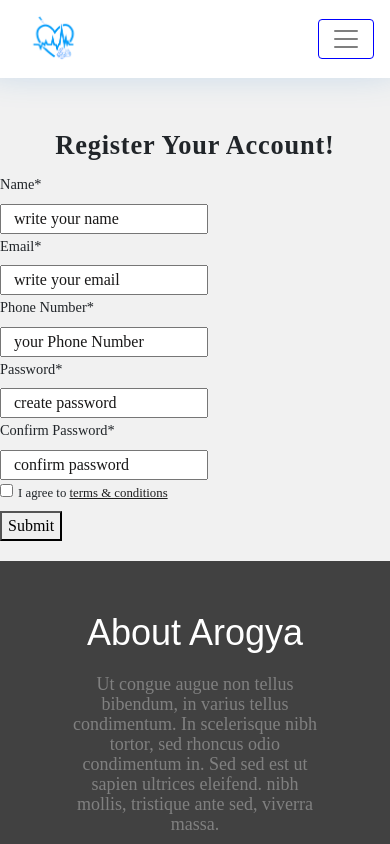
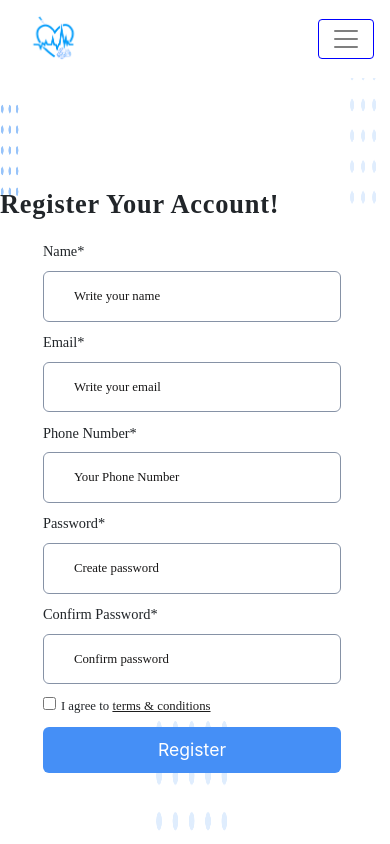
Before and after one commit to biley02/Medical-Record-Project, a React (Create React App) app in the folder medical-record/: page /user/signup in a window 390 px wide. Shown: the top 844 px of the page. Built offline with nearby package versions, Linux system fonts and the light colour scheme.

Commit message:
Login and signup page fixed.

```diff
--- a/medical-record/src/components/Footer.js
+++ b/medical-record/src/components/Footer.js
@@ -1,5 +1,4 @@
 import React from "react"
-
 import "../styles/footer.css"
 import footerLogo from "../img/medical1.png"
 
--- a/medical-record/src/components/UserSignIn.js
+++ b/medical-record/src/components/UserSignIn.js
@@ -25,9 +25,10 @@ const UserSignIn = () => {
       <div id="signupLeftImage">
         <img id="design" src={signUpLogo} alt="signupImage" />
       </div>
-      <div className={type === "login" ? "fadeIn" : "fadeOut"} id="logInform">
-        <h2 id="heading1">Login Now</h2>
-        <div id="details1">
+      <div className={type === "login" ? "fadeIn" : "fadeOut"} id="loginForm">
+        <h2 id="heading2">Login Now</h2>
+        <div id="Form1">
+          <div id="details1">
           <form onSubmit={loginSubmit}>
             <label className="label2">Your email*</label>
             <input
@@ -57,6 +58,8 @@ const UserSignIn = () => {
             </button>
           </form>
         </div>
+
+        </div>
       </div>
     </div>
   );
--- a/medical-record/src/components/UserSignUp.js
+++ b/medical-record/src/components/UserSignUp.js
@@ -38,15 +38,18 @@ const UserSignUp = () => {
       </div>
       <div className={type === "signup" ? "fadeIn" : "fadeOut"} id="signUpForm">
         <h2 id="heading">Register Your Account!</h2>
-        <div>
+        <div id="Form">
+          <div id="details">
             <form onSubmit={signupSubmit}>
               <label className="label1" htmlFor="name">
                 Name*
               </label>
               <br />
               <input
+                className="inputDetails"
+                id="SignUpName"
                 type="text"
-              placeholder="write your name "
+                placeholder="Write your name "
                 name="name"
                 value={userSignUpDetails.name}
                 onChange={handleChange}
@@ -58,8 +61,10 @@ const UserSignUp = () => {
               </label>
               <br />
               <input
+                className="inputDetails"
+                id="SignUpEmail"
                 type="text"
-              placeholder="write your email "
+                placeholder="Write your email "
                 name="email"
                 value={userSignUpDetails.email}
                 onChange={handleChange}
@@ -71,8 +76,10 @@ const UserSignUp = () => {
               </label>
               <br />
               <input
+                className="inputDetails"
+                id="SignUpPhone"
                 type="tel"
-              placeholder="your Phone Number "
+                placeholder="Your Phone Number "
                 name="phoneNumber"
                 value={userSignUpDetails.phoneNumber}
                 onChange={handleChange}
@@ -84,8 +91,10 @@ const UserSignUp = () => {
               </label>
               <br />
               <input
+                className="inputDetails"
+                id="SignUpPass"
                 type="password"
-              placeholder="create password "
+                placeholder="Create password "
                 name="password"
                 value={userSignUpDetails.password}
                 onChange={handleChange}
@@ -100,8 +109,10 @@ const UserSignUp = () => {
               </label>
               <br />
               <input
+                className="inputDetails"
+                id="SignUppass"
                 type="password"
-              placeholder="confirm password"
+                placeholder="Confirm password"
                 name="confirmPassword"
                 value={userSignUpDetails.confirmPassword}
                 onChange={handleChange}
@@ -120,11 +131,18 @@ const UserSignUp = () => {
                   </a>
                 </label>
               </div>
-            <button type="submit" className="register" onSubmit={signupSubmit}>
-              Submit
+              <button
+                type="submit"
+                id="submitbtn"
+                className="register"
+                onSubmit={signupSubmit}
+              >
+                Register
               </button>
             </form>
           </div>
+        </div>
+
       </div>
     </div>
   );
--- a/medical-record/src/styles/footer.css
+++ b/medical-record/src/styles/footer.css
@@ -1,3 +1,4 @@
+
 .footer {
     background-color: #414141;
     width: 100%;
@@ -6,10 +7,9 @@
     font-weight: bold;
     font-size: 16px;
     padding: 50px;
-    margin-top: 5px;
+    /* margin-top: 1px; */
 
 }
-
 .footer .footer-left,
 .footer .footer-center,
 .footer .footer-right {
--- a/medical-record/src/styles/login.css
+++ b/medical-record/src/styles/login.css
@@ -1,21 +1,30 @@
+body {
+    margin: 0;
+    padding: 0;
+    /*box-sizing:border-box;*/
+    overflow-y: hidden;
+    overflow-x: hidden;
+}
 
-#logInform{
-	position:absolute;
-	top:25vh;
+#loginForm{
+	top:20vh;
+	position:relative;
 	width:50vw;
 	height:100vh;
 	align-items: center;
 	text-align: left;
+	margin-left: 50vw;
 }
+
 #details1{
-    align-items: center;
+    /* align-items: center; */
     margin: 0 20%;
 }
-#heading1{
-
+#heading2{
+	top:25vh;
 	font-family:Product Sans;
 	font-weight: bold;
-	font-size:250%;
+	font-size:250% !important;
 	line-height:50.95px;
 	letter-spacing: 0.03em;
 	margin-bottom: 3vh;
@@ -70,7 +79,7 @@
 
  } */
  @media screen and (max-width: 1250px){
-	 #heading1{
+	 #heading2{
 		margin-left: 15w;
 	 }
 
@@ -83,21 +92,27 @@
 	#submitbtn1{
 		width: 95%;
 	}
-	#heading{
+	#heading2{
 		left: unset;
 		text-align: center;
 		margin-left: 0;
 	}
-	#heading1{
+	#heading2{
 		margin-left: inherit;
 		text-align: center;
 		margin-left: 0;
 	}
+	#loginForm{
+		margin-left:0vw;
+	}
 }
 @media screen and (max-width: 750px){
-	#heading1 {
+	#heading2 {
 		font-size: 200%;
 
+	}
+	#loginForm{
+		margin-left:0vw;
 	}
 }
 @media screen and (max-width: 710px){
@@ -126,7 +141,7 @@
 	#signupLeftImage{
         display: none;
     }
-	#logInform{
+	#loginForm{
 		width: 100vw;
 		top: 12vh;
         align-items: center;
@@ -148,13 +163,13 @@
 	 #signUpopt{
 		 margin-top: 5vh;
 	 }
-	#heading1{
+	#heading2{
         font-size: 200%;
     }
 
 }
 @media screen and (max-width: 340px) {
-    .label1{
+    .label2{
         font-size: 87%;
     }
 	.signuplink-section{
--- a/medical-record/src/styles/signUp.css
+++ b/medical-record/src/styles/signUp.css
@@ -1,9 +1,10 @@
-/* body {
+body {
     margin: 0;
     padding: 0;
-    overflow-y: scroll;
+    /*box-sizing:border-box;*/
+    overflow-y: hidden;
     overflow-x: hidden;
-} */
+}
 #logo {
     width: 45%;
     height: 45%;
@@ -137,7 +138,7 @@ ul li {
     background-color: #5ca0ff;
     float: left;
 }
-#signUp {
+#signup {
     display: flex;
     margin-top: 0;
     width: 100vw;
@@ -170,7 +171,7 @@ ul li {
     transition: 1s !important;
 }
 
-#signUpform {
+#signUpForm {
     margin: 5vh auto;
     width: 50vw;
     height: 100vh;
@@ -232,7 +233,7 @@ top:8px;
     left: 0;
 }
 .inputDetails {
-    /* display: inline-block; */
+    display: inline-block;
     width: 80%;
     height: 4.5vh;
     padding-left: 20px;
@@ -344,7 +345,7 @@ border:2px solid blue;
     }
 }
 @media screen and (max-width: 1050px) {
-    #signUpform {
+    #signUpForm {
         margin: 6vh auto;
     }
     .inputDetails {
@@ -379,7 +380,7 @@ border:2px solid blue;
     #design {
         margin-top: 26vh;
     }
-    #signUpform {
+    #signUpForm {
         margin: 5vh auto;
     }
     #heading {
@@ -400,7 +401,7 @@ border:2px solid blue;
     }
 }
 @media screen and (max-width: 670px) {
-    #signUpform {
+    #signUpForm {
         margin: 5vh auto;
     }
     #heading {
@@ -445,7 +446,7 @@ border:2px solid blue;
     #Form {
         width: 100vw;
     }
-    #signUpform {
+    #signUpForm {
         width: 100vw;
         align-items: center;
         text-align: left;
```
Lines whose indentation alone changed are shown as unchanged.
